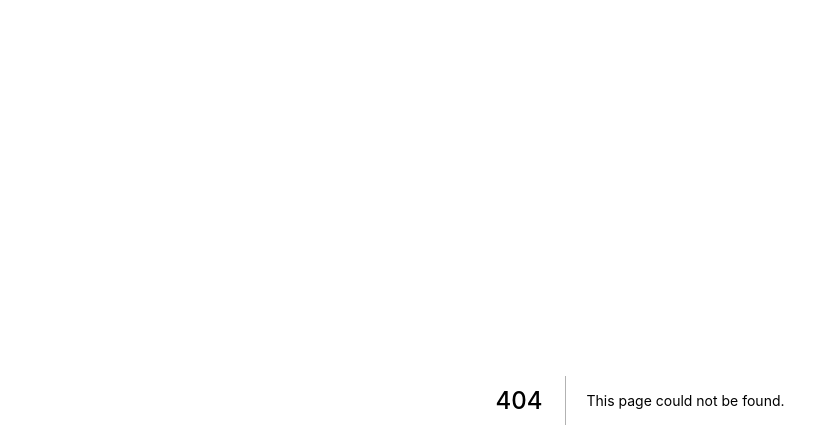
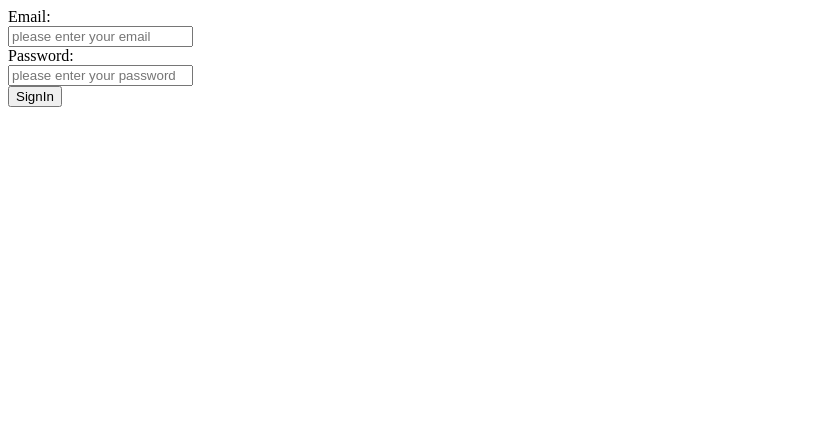
Before and after one commit to andrmaz/join-up, a Next.js app: page /signin in a window 1280 px wide. Before the commit this address had no page. Shown: the top 448 px of the page, without its empty margins (0-839 px from the left). Built offline with nearby package versions, Linux system fonts and the light colour scheme.

Commit message:
Initialize signin route

```diff
--- a/app/contexts/auth.tsx
+++ b/app/contexts/auth.tsx
@@ -1,11 +1,14 @@
+/* eslint-disable @typescript-eslint/no-empty-function */
 import {createContext, useReducer} from 'react'
 import {UserContextInterface, UserState, UserActions} from '../types/user'
 
 const initialState: UserState = {
     user: null,
+    login: () => {},
+    logout: () => {},
 }
 
-const AuthContext = createContext<typeof initialState>(initialState)
+const AuthContext = createContext<UserState | null>(null)
 
 function authReducer(state: UserState, action: UserActions): UserState {
     switch (action.type) {
@@ -24,21 +27,18 @@ function authReducer(state: UserState, action: UserActions): UserState {
     }
 }
 
-// TODO: Specify a different type
 function AuthProvider(
     props: React.PropsWithChildren<Record<string, unknown>>
 ): JSX.Element {
     const [state, dispatch] = useReducer(authReducer, initialState)
 
     function login(data: UserContextInterface): void {
-        localStorage.setItem('jwtToken', data.token)
         dispatch({
             type: 'login',
             payload: data,
         })
     }
     function logout(): void {
-        localStorage.removeItem('jwtToken')
         dispatch({type: 'logout'})
     }
 
--- a/package.json
+++ b/package.json
@@ -14,6 +14,7 @@
     "dependencies": {
         "@types/node": "^14.14.27",
         "@types/react": "^17.0.2",
+        "axios": "^0.21.1",
         "next": "10.0.6",
         "react": "17.0.1",
         "react-dom": "17.0.1",
--- /dev/null
+++ b/pages/_app.tsx
@@ -0,0 +1,13 @@
+import type {AppProps} from 'next/app'
+
+import {AuthProvider} from '../app/contexts/auth'
+
+function MyApp({Component, pageProps}: AppProps): React.ReactNode {
+    return (
+        <AuthProvider>
+            <Component {...pageProps} />
+        </AuthProvider>
+    )
+}
+
+export default MyApp
--- /dev/null
+++ b/pages/signin.tsx
@@ -0,0 +1,71 @@
+import Head from 'next/head'
+import {useContext, useState} from 'react'
+import {AuthContext} from '../app/contexts/auth'
+import {useRouter} from 'next/router'
+import axios from 'axios'
+
+const SignIn = (): JSX.Element => {
+    const [state, setState] = useState({
+        email: '',
+        password: '',
+    })
+    const router = useRouter()
+    const userContext = useContext(AuthContext)
+    const hanldeChange = (event: React.ChangeEvent<HTMLInputElement>): void => {
+        setState((previousState: typeof state) => {
+            return {...previousState, [event.target.name]: event.target.value}
+        })
+    }
+    const handleSubmit = (event: React.SyntheticEvent): void => {
+        event.preventDefault()
+        axios
+            .post('http://localhost:8080/user/login', {user: state})
+            .then(res => {
+                if (res.status === 200) {
+                    console.log(res)
+                    userContext?.login(res.data.user)
+                    router.push('/')
+                } else {
+                    console.log(res.data.error)
+                }
+            })
+            .catch(err => {
+                console.log(err)
+            })
+    }
+    return (
+        <div>
+            <Head>
+                <title>SignIn</title>
+                <link rel='icon' href='/favicon.ico' />
+            </Head>
+            <form>
+                <label htmlFor='email'>Email:</label>
+                <br />
+                <input
+                    type='text'
+                    id='email'
+                    name='email'
+                    placeholder='please enter your email'
+                    value={state.email}
+                    onChange={hanldeChange}
+                />
+                <br />
+                <label htmlFor='password'>Password:</label>
+                <br />
+                <input
+                    type='password'
+                    id='password'
+                    name='password'
+                    placeholder='please enter your password'
+                    value={state.password}
+                    onChange={hanldeChange}
+                />
+                <br />
+                <input type='submit' value='SignIn' onClick={handleSubmit} />
+            </form>
+        </div>
+    )
+}
+
+export default SignIn
```
Also changed, not shown: app/types/user.ts (+6 -7 lines), pages/index.tsx (+25 -12 lines), 1 other file (tests, documents, lock files or other folders).
